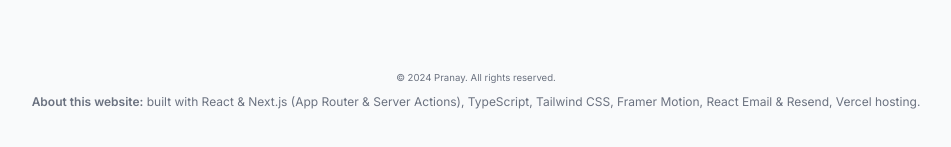
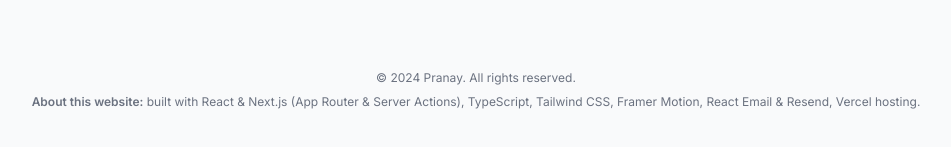
Before and after one commit to pranayharishchandra/portfolio-pranay, a Next.js app: page / in a window 1280 px wide. Shown: the part 5968-6115 px from the top of the page, without its empty margins (164-1115 px from the left). Built offline with nearby package versions, Linux system fonts and the light colour scheme; no server answers.

Commit message:
Styling issue fixed, small don't inherit text-xs from parent. mention perticularly

```diff
--- a/components/footer.tsx
+++ b/components/footer.tsx
@@ -1,16 +1,14 @@
-
-
 import React from "react";
 
 export default function Footer() {
   const currentYear = new Date().getFullYear();
 
   return (
-    <footer className="mb-10 px-4 text-center text-gray-500 text-xs">
-      <small className="mb-2 block">
+    <footer className="mb-10 px-4 text-center text-gray-500">
+      <small className="mb-2 block text-xs">
         &copy; {currentYear} Pranay. All rights reserved.
       </small>
-      <p className="">
+      <p className="text-xs">
         <span className="font-semibold">About this website:</span> built with
         React & Next.js (App Router & Server Actions), TypeScript, Tailwind CSS,
         Framer Motion, React Email & Resend, Vercel hosting.
```
